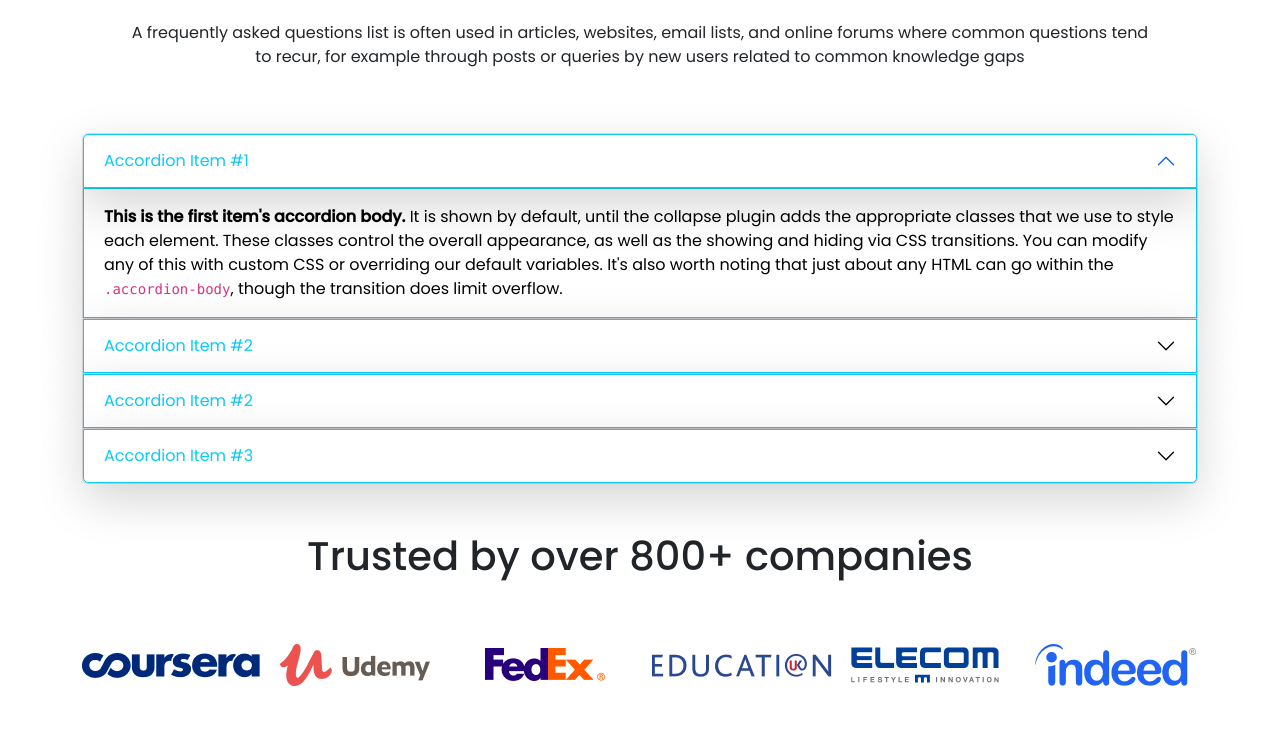
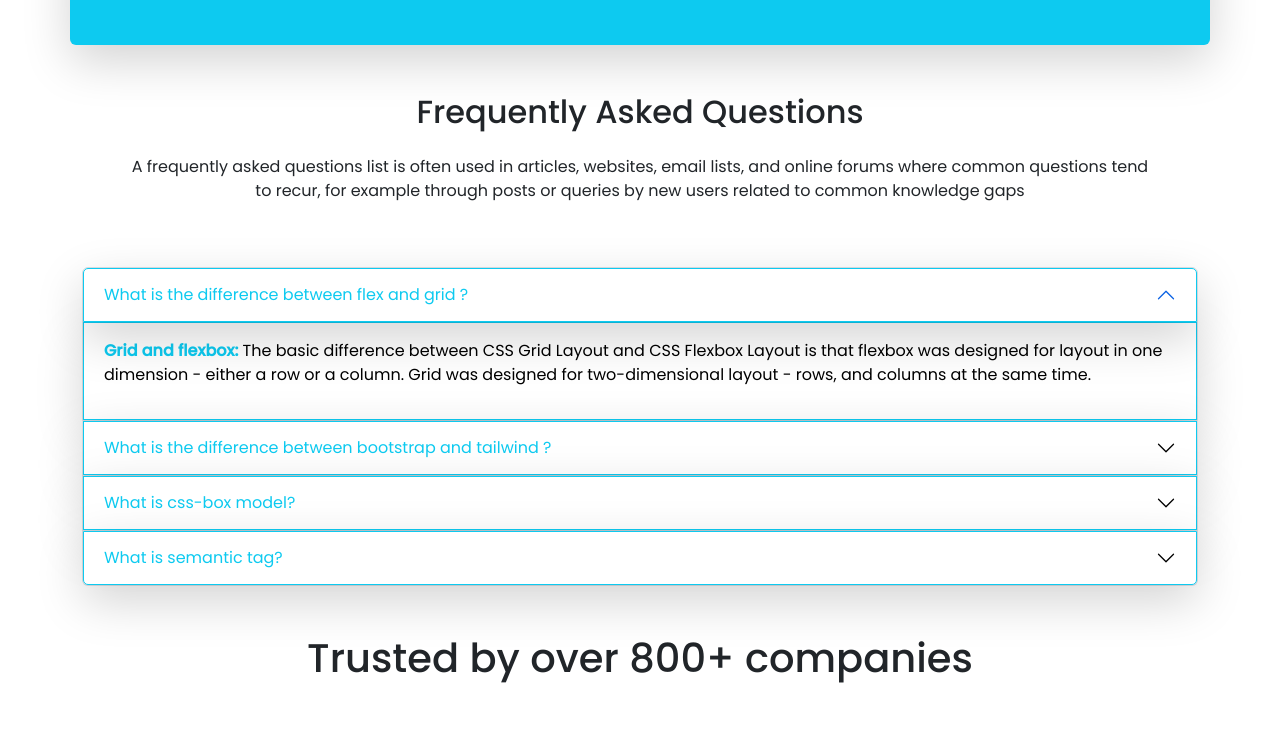
Before and after one commit to munnikhanam/OnlineEducation-website, a plain HTML site: page index.html in a window 1280 px wide. Shown: the part 2032-2775 px from the top of the page. Drawn offline with nearby package versions, Linux system fonts and the light colour scheme.

Commit message:
Faq-part

```diff
--- a/index.html
+++ b/index.html
@@ -111,37 +111,7 @@
                 modern frameworks; PHP, JavaScript, Python, and other programming languages; and modern back-end technologies.</p>
         </div>
          <!-- course-heading-end-->
-         <!--  -->
-         <!-- <div class="container">
-          <div class="row row-cols-1 row-cols-sm-1 row-cols-md-2 g-4">
-            <div class="col rounded-4 m-0 p-0">
-              <div class="d-flex border rounded-2 border ">
-                <div class="card-img">
-                  <img class="img" src="images/course/course-1.png" alt="">
-                </div>
-                <div class="card  py-4 ps-2 rounded-0">
-                  <h3 class="card-title">Fundamental Of UI/UX Design</h3>
-                  <p class="card-text">A user experience (UX) designer works on a team to create products that provide meaningful and enjoyable experiences for users.</p>
-                  <p class="course-price text-info">Price:20$</p>
-                </div>
-              </div>
-            </div>
-            <div class="col rounded-4 m-0 p-0">
-              <div class="d-flex border rounded-2 border ">
-                <div class="card-img">
-                  <img class="img" src="images/course/course-2.png" alt="">
-                </div>
-                <div class="card  py-4 ps-2 rounded-0">
-                  <h3 class="card-title">Javascript Basic to advancedard title</h3>
-                  <p class="card-text">JavaScript is among the most powerful and flexible programming languages of the web. It powers the dynamic behavior on most websites, including this one.</p>
-                  <p class="course-price text-info">Price:20$</p>
-                </div>
-              </div>
-            </div>
 
-          </div>
-        </div>
-          -->
         <div class="container">
 
            <div class="row row-cols-1 row-cols-sm-1 row-cols-md-1 row-cols-lg-2">
@@ -248,7 +218,11 @@
             </div>
 
           </div>
+<div class="course-button text-center my-5 ">
+  <div class="btn btn-info text-white">See More Courses</div>
+</div>
       </div>
+
       </section>
       <!-- cources-part end -->
       <!-- register-part-start -->
@@ -287,48 +261,57 @@
       <div class="accordion-item">
         <h2 class="accordion-header " id="headingOne">
           <button class="accordion-button text-info border border-info shadow-lg " type="button" data-bs-toggle="collapse" data-bs-target="#collapseOne" aria-expanded="true" aria-controls="collapseOne">
-            Accordion Item #1
+            What is the difference between flex and grid ?
           </button>
         </h2>
         <div id="collapseOne" class="accordion-collapse collapse show" aria-labelledby="headingOne" data-bs-parent="#accordionExample">
           <div class="accordion-body border border-info shadow-lg">
-            <strong>This is the first item's accordion body.</strong> It is shown by default, until the collapse plugin adds the appropriate classes that we use to style each element. These classes control the overall appearance, as well as the showing and hiding via CSS transitions. You can modify any of this with custom CSS or overriding our default variables. It's also worth noting that just about any HTML can go within the <code>.accordion-body</code>, though the transition does limit overflow.
+          <p>
+            <strong class="text-info">Grid and flexbox:</strong> The basic difference between CSS Grid Layout and CSS Flexbox Layout is that flexbox was designed for layout in one dimension - either a row or a column. Grid was designed for two-dimensional layout - rows, and columns at the same time.
+          </p>
           </div>
         </div>
       </div>
       <div class="accordion-item">
         <h2 class="accordion-header" id="headingTwo">
           <button class="accordion-button text-info border border-info shadow-lg collapsed" type="button" data-bs-toggle="collapse" data-bs-target="#collapseTwo" aria-expanded="false" aria-controls="collapseTwo">
-            Accordion Item #2
+           What is the difference between bootstrap and tailwind ?
           </button>
         </h2>
         <div id="collapseTwo" class="accordion-collapse collapse" aria-labelledby="headingTwo" data-bs-parent="#accordionExample">
           <div class="accordion-body  border border-info shadow-lg">
-            <strong>This is the second item's accordion body.</strong> It is hidden by default, until the collapse plugin adds the appropriate classes that we use to style each element. These classes control the overall appearance, as well as the showing and hiding via CSS transitions. You can modify any of this with custom CSS or overriding our default variables. It's also worth noting that just about any HTML can go within the <code>.accordion-body</code>, though the transition does limit overflow.
+            <p>
+              <strong class="text-info">Bootstrap and Tailwind:</strong> Bootstrap comes with a set of pre-styled responsive, mobile-first components that possess a definite UI kit. Tailwind CSS uses a set of utility classes to create a neat UI with more flexibility and uniqueness. Sites created using Bootstrap follow the generic pattern that makes them look identical.
+            </p>
           </div>
         </div>
       </div>
       <div class="accordion-item">
         <h2 class="accordion-header" id="headingTwo">
           <button class="accordion-button text-info border border-info shadow-lg collapsed" type="button" data-bs-toggle="collapse" data-bs-target="#collapseTwo" aria-expanded="false" aria-controls="collapseTwo">
-            Accordion Item #2
+          What is css-box model?
           </button>
         </h2>
         <div id="collapseTwo" class="accordion-collapse collapse" aria-labelledby="headingTwo" data-bs-parent="#accordionExample">
           <div class="accordion-body  border border-info shadow-lg">
-            <strong>This is the second item's accordion body.</strong> It is hidden by default, until the collapse plugin adds the appropriate classes that we use to style each element. These classes control the overall appearance, as well as the showing and hiding via CSS transitions. You can modify any of this with custom CSS or overriding our default variables. It's also worth noting that just about any HTML can go within the <code>.accordion-body</code>, though the transition does limit overflow.
+            <p>
+              <strong class="text-info">Css-box model:</strong>The CSS box model is a container that contains multiple properties including borders, margin, padding, and the content itself. It is used to create the design and layout of web pages. It can be used as a toolkit for customizing the layout of different elements. The web browser renders every element as a rectangular box according to the CSS box model. Box-Model has multiple properties in CSS.
+            </p>
           </div>
         </div>
       </div>
       <div class="accordion-item">
         <h2 class="accordion-header" id="headingThree">
           <button class="accordion-button text-info border border-info shadow-lg collapsed" type="button" data-bs-toggle="collapse" data-bs-target="#collapseThree" aria-expanded="false" aria-controls="collapseThree">
-            Accordion Item #3
+            What is semantic tag?
           </button>
         </h2>
         <div id="collapseThree" class="accordion-collapse collapse" aria-labelledby="headingThree" data-bs-parent="#accordionExample">
           <div class="accordion-body  border border-info shadow-lg">
-            <strong>This is the third item's accordion body.</strong> It is hidden by default, until the collapse plugin adds the appropriate classes that we use to style each element. These classes control the overall appearance, as well as the showing and hiding via CSS transitions. You can modify any of this with custom CSS or overriding our default variables. It's also worth noting that just about any HTML can go within the <code>.accordion-body</code>, though the transition does limit overflow.
+            <p>
+              <strong class="text-info">Semantic Tag:</strong>
+              Semantic HTML or semantic markup is HTML that introduces meaning to the web page rather than just presentation. For example, a <strong class="text-info">"p"</strong> tag indicates that the enclosed text is a paragraph. This is both semantic and presentational because people know what paragraphs are, and browsers know how to display them
+            </p>
           </div>
         </div>
       </div>
@@ -339,7 +322,7 @@
        </section>
        <!-- FAQ-part end -->
        <!-- education-company-part-start -->
-       <section id="company-part">
+       <section id="company-part" class=" d-none d-md-none d-lg-block">
         <div class="tittle text-center">
          <h1 class="bold">Trusted by over 800+ companies</h1>
         </div>
```
